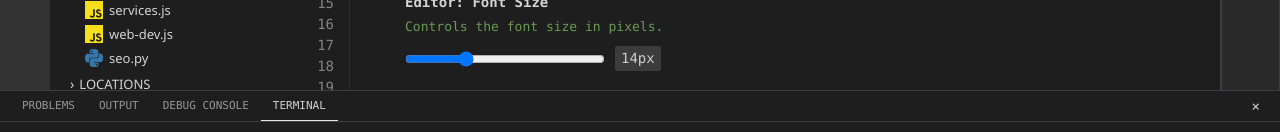
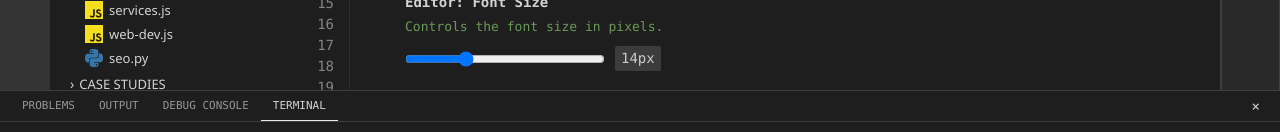
Before and after one commit to Cpvasanth/portfolio, a Next.js app: page /settings in a window 1280 px wide. Shown: the part 388-520 px from the top of the page. Built offline with nearby package versions, Linux system fonts and the light colour scheme; no server answers.

Commit message:
feat: add Explore component for a collapsible navigation sidebar with file-tree-like links.

```diff
--- a/src/components/Explore.jsx
+++ b/src/components/Explore.jsx
@@ -151,7 +151,7 @@ export default function Explore() {
                     </div>
                 )}
             </div>
-            <div className={styles.section}>
+            {/* <div className={styles.section}>
                 <button
                     className={styles.sectionHeader}
                     onClick={() => setLocationsToggle(!locationsToggle)}
@@ -190,7 +190,7 @@ export default function Explore() {
                         </Link>
                     </div>
                 )}
-            </div>
+            </div> */}
             <div className={styles.section}>
                 <button
                     className={styles.sectionHeader}
```
